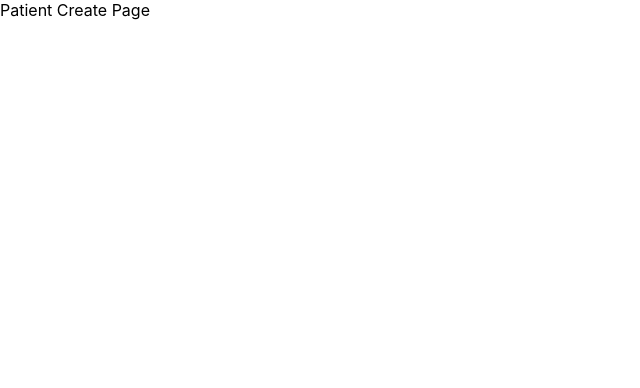
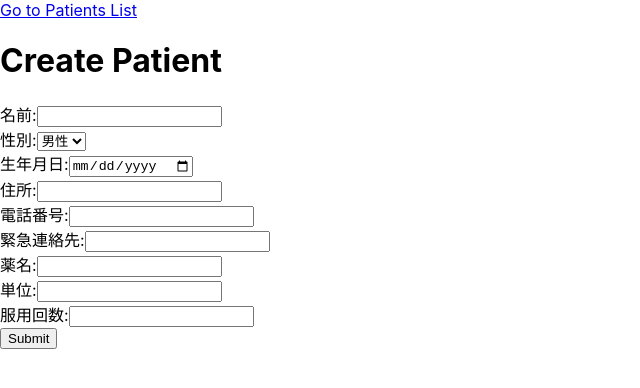
Before and after one commit to syotakokichi/Original_Product, a React (Create React App) app in the folder frontend/: page /patients/new in a window 1280 px wide. Shown: the top 388 px of the page, without its empty margins (0-640 px from the left). Built offline with nearby package versions, Linux system fonts and the light colour scheme.

Commit message:
ルーティング変更 & ファイル整理

```diff
--- a/frontend/src/App.tsx
+++ b/frontend/src/App.tsx
@@ -1,19 +1,27 @@
-import React from 'react';
-import { BrowserRouter as Router, Routes, Route } from 'react-router-dom';
+// App.tsx
+import { RecoilRoot } from 'recoil';
+import { BrowserRouter as Router, Routes, Route, Link } from 'react-router-dom';
 import PatientsList from './components/pages/PatientsList';
 import PatientCreate from './components/pages/PatientCreate';
 import PatientUpdate from './components/pages/PatientUpdate';
 
 const App = () => {
   return (
+    <RecoilRoot>
       <Router>
+        <div className="App">
+          <nav>
+            <Link to="/patients">Go to Patients List</Link>
+          </nav>
           <Routes>
             <Route path="/patients" element={<PatientsList />} />
             <Route path="/patients/new" element={<PatientCreate />} />
             <Route path="/patients/:id/update" element={<PatientUpdate />} />
           </Routes>
+        </div>
       </Router>
+    </RecoilRoot>
   );
-};
+}
 
 export default App;
--- a/frontend/src/components/PatientForm.tsx
+++ /dev/null
@@ -1,3 +0,0 @@
-export function PatientForm() {
-  // フォームの実装
-}
--- a/frontend/src/components/pages/PatientCreate.tsx
+++ b/frontend/src/components/pages/PatientCreate.tsx
@@ -1,7 +1,25 @@
+// PatientCreate.tsx
 import React from 'react';
+import { useRecoilState } from 'recoil';
+import { useNavigate } from 'react-router-dom';
+import { patientListState, Patient } from '../../state/patients';
+import PatientForm from '../../shared/PatientForm';
 
-const PatientCreate = () => {
-  return <div>Patient Create Page</div>;
+const PatientCreate: React.FC = () => {
+  const [patients, setPatients] = useRecoilState(patientListState);
+  const navigate = useNavigate();
+
+  const onSubmit = (data: Patient) => {
+    setPatients([...patients, { ...data, id: patients.length + 1 }]);
+    navigate('/patients'); // After submit, redirect to /patients
+  };
+
+  return (
+    <div>
+      <h1>Create Patient</h1>
+      <PatientForm onSubmit={onSubmit} />
+    </div>
+  );
 };
 
 export default PatientCreate;
--- a/frontend/src/components/pages/PatientUpdate.tsx
+++ b/frontend/src/components/pages/PatientUpdate.tsx
@@ -1,7 +1,31 @@
-import React from 'react';
+// PatientUpdate.tsx
+import { useNavigate, useParams } from 'react-router-dom';
+import { useRecoilState } from 'recoil';
+import { patientListState } from '../../state/patients';
+import { Patient } from '../../state/patients';
+import PatientForm from '../../shared/PatientForm';
 
-const PatientUpdate = () => {
-  return <div>Patient Update Page</div>;
+const PatientUpdate: React.FC = () => {
+  const { id } = useParams<{ id: string }>();
+  const [patients, setPatients] = useRecoilState(patientListState);
+  const patientIndex = patients.findIndex(patient => patient.id === Number(id));
+  const patient = patients[patientIndex];
+
+  const navigate = useNavigate();
+
+  const onSubmit = (data: Patient) => {
+    const updatedPatients = [...patients];
+    updatedPatients[patientIndex] = { ...patient, ...data };
+    setPatients(updatedPatients);
+    navigate("/patients");
+  };
+
+  return patient ? (
+    <div>
+      <h1>Edit Patient</h1>
+      <PatientForm defaultValues={patient} onSubmit={onSubmit} />
+    </div>
+  ) : null;
 };
 
 export default PatientUpdate;
--- a/frontend/src/components/pages/PatientsList.tsx
+++ b/frontend/src/components/pages/PatientsList.tsx
@@ -1,7 +1,24 @@
-import React from 'react';
+// PatientsList.tsx
+import { Link } from 'react-router-dom';
+import { useRecoilValue } from 'recoil';
+import { patientListState } from '../../state/patients';
 
-const PatientsList = () => {
-  return <div>Patients List Page</div>;
-};
+const PatientsList: React.FC = () => {
+  const patients = useRecoilValue(patientListState);
+
+  return (
+    <div>
+      <h1>Patients List</h1>
+      <Link to="/patients/new">Add New Patient</Link>
+      <ul>
+        {patients.map((patient) => (
+          <li key={patient.id}>
+            <Link to={`/patients/${patient.id}/update`}>{patient.name}</Link>
+          </li>
+        ))}
+      </ul>
+    </div>
+  );
+}
 
 export default PatientsList;
--- /dev/null
+++ b/frontend/src/shared/PatientForm.tsx
@@ -0,0 +1,88 @@
+// PatientForm.tsx
+import { useForm, SubmitHandler } from 'react-hook-form';
+import { Patient } from '../state/patients';
+
+interface PatientFormProps {
+  defaultValues?: Patient;
+  onSubmit: SubmitHandler<Patient>;
+}
+
+const PatientForm: React.FC<PatientFormProps> = ({ defaultValues, onSubmit }) => {
+  const { register, handleSubmit } = useForm<Patient>({ defaultValues });
+
+  return (
+    <form onSubmit={handleSubmit(onSubmit)}>
+
+      <label>
+        名前:
+        <input {...register('name')} />
+      </label>
+
+      <br />
+
+      <label>
+        性別:
+        <select {...register('gender')}>
+          <option value="M">男性</option>
+          <option value="F">女性</option>
+        </select>
+      </label>
+
+      <br />
+
+      <label>
+        生年月日:
+        <input type="date" {...register('birthdate')} />
+      </label>
+
+      <br />
+
+      <label>
+        住所:
+        <input {...register('address')} />
+      </label>
+
+      <br />
+
+      <label>
+        電話番号:
+        <input {...register('phone')} />
+      </label>
+
+      <br />
+
+      <label>
+        緊急連絡先:
+        <input {...register('emergency')} />
+      </label>
+
+      <br />
+
+      <label>
+        薬名:
+        <input {...register('medicineName')} />
+      </label>
+
+      <br />
+
+      <label>
+        単位:
+        <input {...register('unit')} />
+      </label>
+
+      <br />
+
+      <label>
+        服用回数:
+        <input type="number" {...register('dosageTimes')} />
+      </label>
+
+      <br />
+
+      <input type="submit" />
+
+    </form>
+  );
+}
+
+export default PatientForm;
--- /dev/null
+++ b/frontend/src/state/patients.ts
@@ -0,0 +1,20 @@
+// patians.ts
+import { atom } from 'recoil';
+
+export interface Patient {
+  id: number;
+  name: string;
+  gender: string;
+  birthdate: string;
+  address: string;
+  phone: string;
+  emergency: string;
+  medicineName: string;
+  unit: string;
+  dosageTimes: number;
+}
+
+export const patientListState = atom<Patient[]>({
+  key: 'patientListState',
+  default: [],
+});
```
Lines whose indentation alone changed are shown as unchanged.
